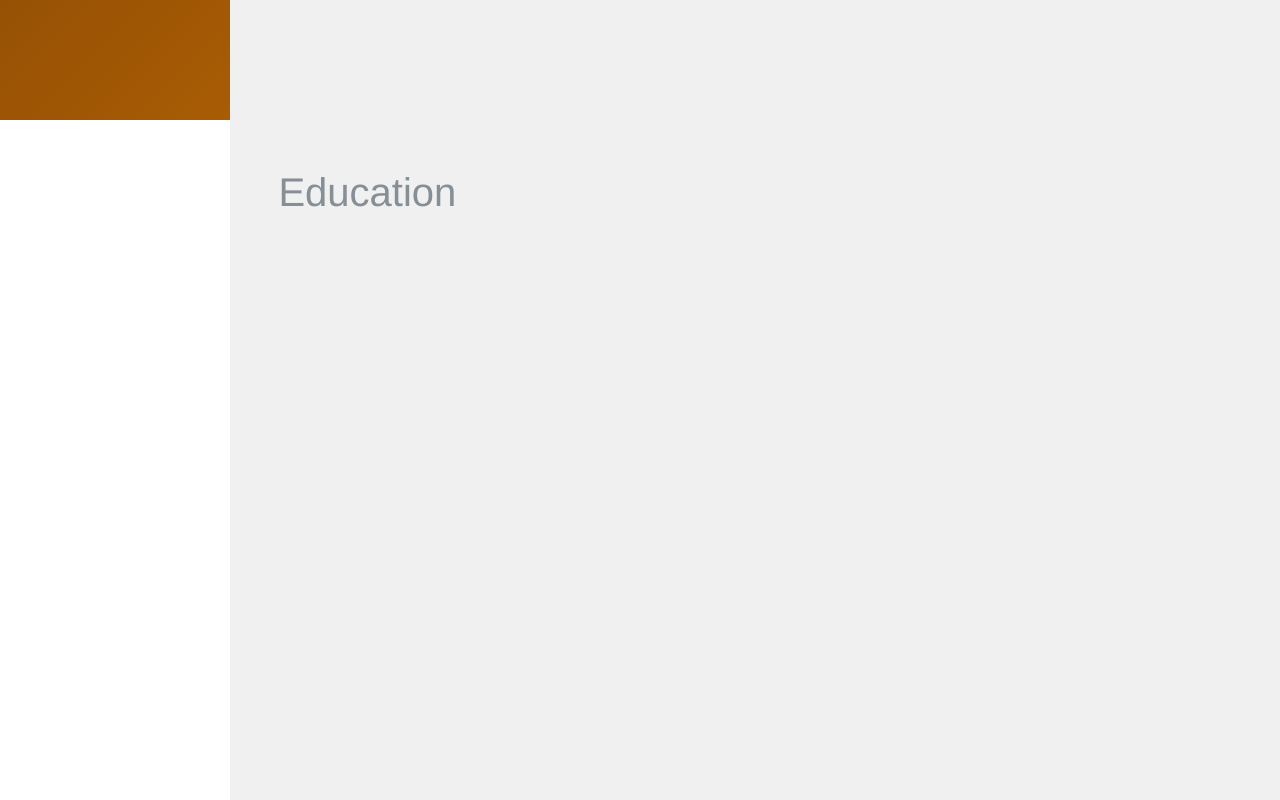
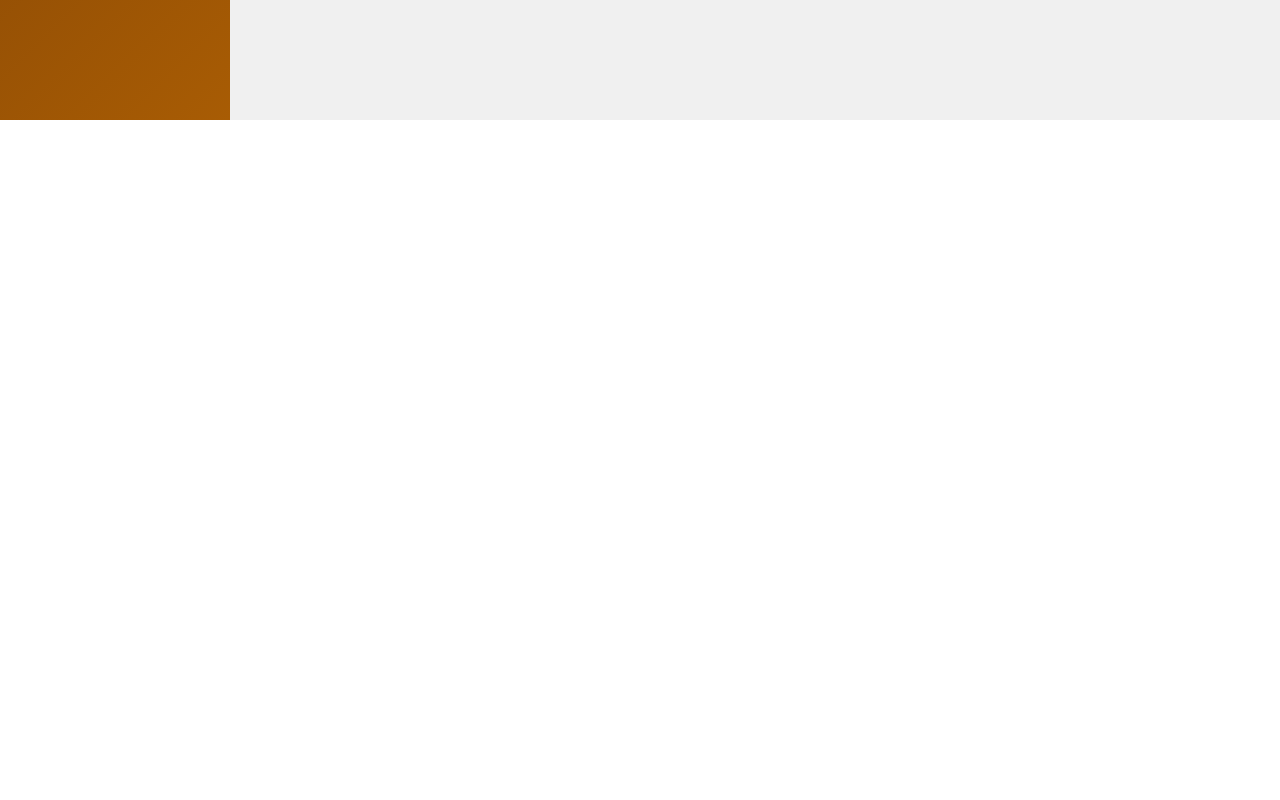
Before and after one commit to kbaran1998/KrzysztofBaranWebsite, a Vue app in the folder personal-website/: page / in a window 1280 px wide. Shown: the part 680-1480 px from the top of the page. Built offline with nearby package versions, Linux system fonts and the light colour scheme.

Commit message:
Add Smooth scroll and slots

```diff
--- a/personal-website/package.json
+++ b/personal-website/package.json
@@ -14,6 +14,7 @@
     "unit": "jest --config test/unit/jest.conf.js --coverage"
   },
   "dependencies": {
+    "aos": "^3.0.0-beta.6",
     "bootstrap-vue": "^2.17.3",
     "eslint-webpack-plugin": "^2.1.0",
     "jquery": "^3.5.1",
--- a/personal-website/src/App.vue
+++ b/personal-website/src/App.vue
@@ -43,5 +43,6 @@ export default {
   -moz-osx-font-smoothing: grayscale;
   text-align: center;
   color: #2c3e50;
+  scroll-behavior: smooth;
 }
 </style>
--- a/personal-website/src/assets/profile.json
+++ b/personal-website/src/assets/profile.json
@@ -1,11 +1,11 @@
 [
-  {"name": "About", "tag":"#about"},
-  {"name": "Education", "tag":"#education"},
-  {"name": "Experience", "tag":"#experience"},
-  {"name": "Projects", "tag":"#projects"},
-  {"name": "Skills", "tag":"#skills"},
-  {"name": "Publications", "tag":"#publications"},
-  {"name": "Program Committees", "tag":"#program-committees"},
-  {"name": "Extracurricular Activities", "tag":"#extracurricular-activities"},
-  {"name": "Contact Me", "tag":"#contact-me"}
+  {"name": "About", "tag":"about"},
+  {"name": "Education", "tag":"education"},
+  {"name": "Experience", "tag":"experience"},
+  {"name": "Projects", "tag":"projects"},
+  {"name": "Skills", "tag":"skills"},
+  {"name": "Publications", "tag":"publications"},
+  {"name": "Program Committees", "tag":"program-committees"},
+  {"name": "Extracurricular Activities", "tag":"extracurricular-activities"},
+  {"name": "Contact Me", "tag":"contact-me"}
 ]
--- a/personal-website/src/components/MainView.vue
+++ b/personal-website/src/components/MainView.vue
@@ -7,7 +7,9 @@
         :key="profile.tag"
         :id="profile.tag"
         color="#f0f0f0"
-        :nameSection="profile.name" />
+        data-aos="fade">
+        <h1>{{ profile.name }}</h1>
+      </ResumeSection>
     </b-container>
   </div>
 </template>
--- a/personal-website/src/components/TheNavBar.vue
+++ b/personal-website/src/components/TheNavBar.vue
@@ -24,7 +24,7 @@
       </b-img>
       <b-collapse id="nav-collapse" is-nav>
         <b-navbar-nav id="links" class="sectionLink">
-          <b-nav-item v-for="profile in profileJson" :key="profile.tag" :href="profile.tag">
+          <b-nav-item v-for="profile in profileJson" :key="profile.tag" :href="'#'+(profile.tag)">
             {{profile.name}}
           </b-nav-item>
         </b-navbar-nav>
--- a/personal-website/src/components/TheResumeSection.vue
+++ b/personal-website/src/components/TheResumeSection.vue
@@ -5,7 +5,7 @@
     data-metatip="true"
     data-selected="true"
     data-label-id="0">
-    <h1>{{ nameSection }}</h1>
+    <slot></slot>
   </section>
 </template>
 
@@ -15,10 +15,6 @@ export default {
     color: {
       type: String,
       default: '#ffffff',
-    },
-    nameSection: {
-      type: String,
-      required: true,
     },
   },
 };
--- a/personal-website/src/main.js
+++ b/personal-website/src/main.js
@@ -1,5 +1,7 @@
 import '@babel/polyfill';
 import 'mutationobserver-shim';
+import AOS from 'aos';
+import 'aos/dist/aos.css';
 // The Vue build version to load with the `import` command
 // (runtime-only or standalone) has been set in webpack.base.conf with an alias.
 // eslint-disable-next-line import/first
@@ -9,9 +11,29 @@ import './plugins/bootstrap-vue';
 import App from './App';
 
 Vue.config.productionTip = false;
-
+const AOSsettings = {
+  disable: false,
+  startEvent: 'DOMContentLoaded', // name of the event dispatched on the document, that AOS should initialize on
+  initClassName: 'aos-init', // class applied after initialization
+  animatedClassName: 'aos-animate', // class applied on animation
+  useClassNames: false, // if true, will add content of `data-aos` as classes on scroll
+  disableMutationObserver: false, // disables automatic mutations' detections (advanced)
+  debounceDelay: 50, // the delay on debounce used while resizing window (advanced)
+  throttleDelay: 99, // the delay on throttle used while scrolling the page (advanced)
+  // Settings that can be overridden on per-element basis, by `data-aos-*` attributes:
+  offset: 120, // offset (in px) from the original trigger point
+  delay: 0, // values from 0 to 3000, with step 50ms
+  duration: 400, // values from 0 to 3000, with step 50ms
+  easing: 'ease', // default easing for AOS animations
+  once: false, // whether animation should happen only once - while scrolling down
+  mirror: false, // whether elements should animate out while scrolling past them
+  anchorPlacement: 'top-bottom', // defines which position of the element regarding to window should trigger the animation
+};
 /* eslint-disable no-new */
 new Vue({
+  created() {
+    AOS.init(AOSsettings);
+  },
   el: '#app',
   components: { App },
   template: '<App/>',
```
Also changed, not shown: 1 other file (tests, documents, lock files or other folders).
